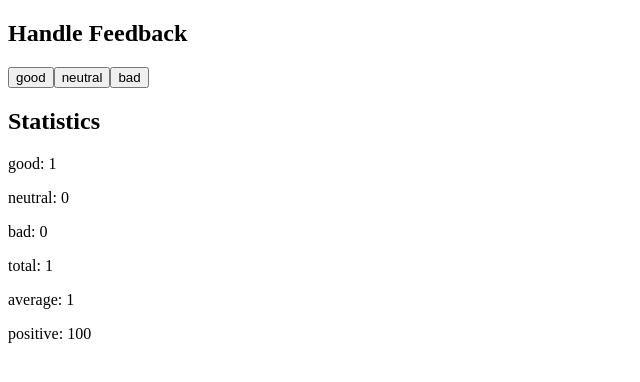
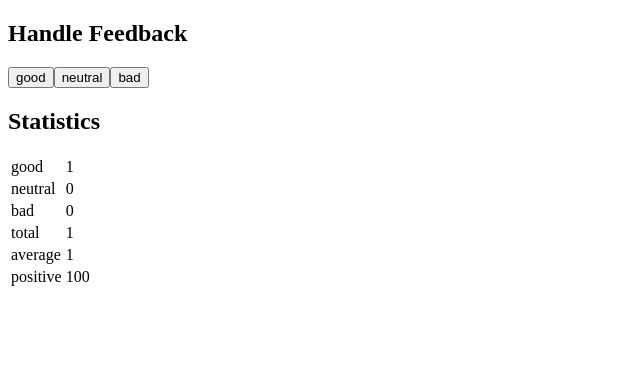
Before and after one commit to ItsMatt17/FullStackOpen-Exercises, a React (Vite) app in the folder part1/unicafe/: page / in a window 1280 px wide. Both pictures are taken after a click on the button "good". Shown: the top 382 px of the page, without its empty margins (0-640 px from the left). Built offline with nearby package versions, Linux system fonts and the light colour scheme.

Commit message:
Part 1.11

```diff
--- a/part1/unicafe/src/StatisticLine.jsx
+++ b/part1/unicafe/src/StatisticLine.jsx
@@ -1,5 +1,14 @@
 
-const StatisticLine = ({ text, value }) => <p>{text}: {value}</p>
+const StatisticLine = ({ text, value }) => {
+
+  return (
+    <tr>
+      <td>{text}</td>
+      <td>{value}</td>
+    </tr>
 
 
+  )
+
+}
 export default StatisticLine
--- a/part1/unicafe/src/Statistics.jsx
+++ b/part1/unicafe/src/Statistics.jsx
@@ -8,15 +8,21 @@
   }
 
   return (
-    <>
+    <div>
+
       <h2>Statistics</h2>
+      <table>
+        <tbody>
           <StatisticLine text={"good"} value={good} />
           <StatisticLine text={"neutral"} value={neutral} />
           <StatisticLine text={"bad"} value={bad} />
           <StatisticLine text={"total"} value={total()} />
           <StatisticLine text={"average"} value={total() === 0 ? 0 : (good - bad) / total()} />
           <StatisticLine text={"positive"} value={(total() === 0 ? 0 : (good) / total()) * 100} />
-    </>
+        </tbody>
+      </table>
+
+    </div>
   )
 
 }
```
Lines whose indentation alone changed are shown as unchanged.
